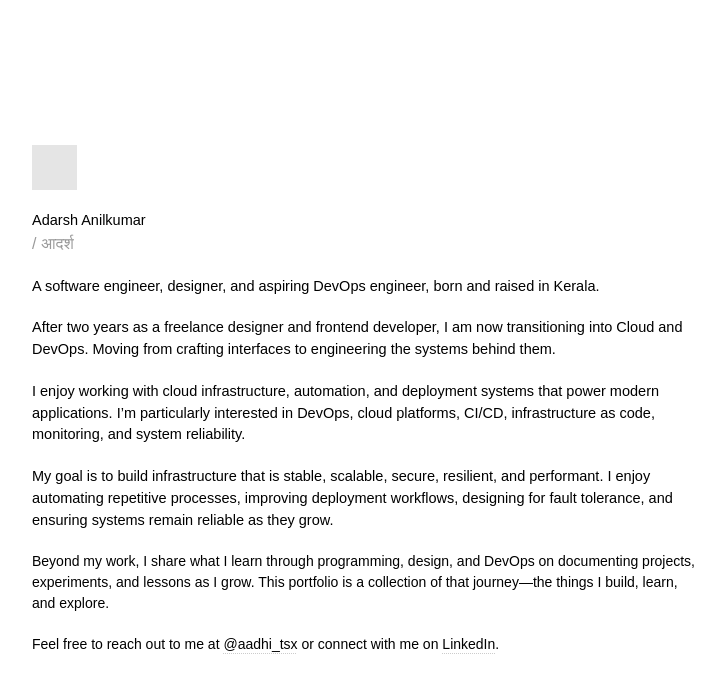
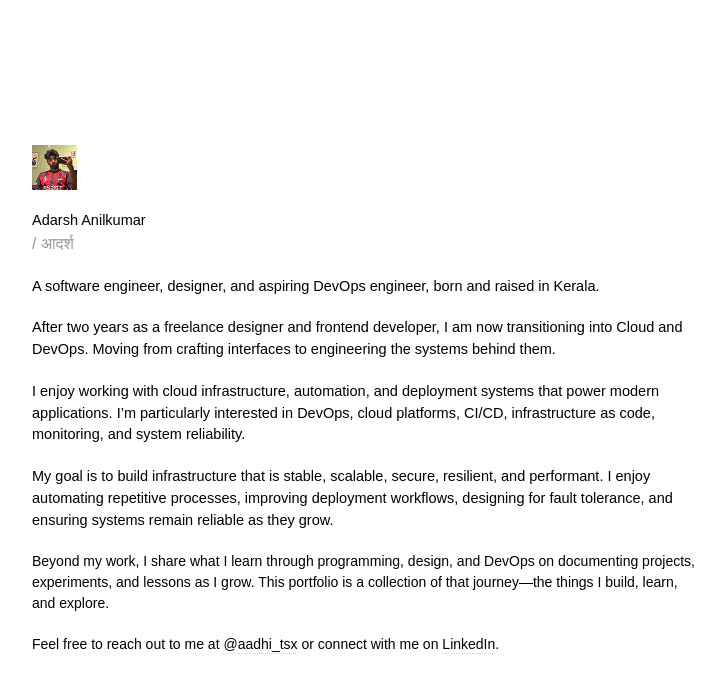
Before and after one commit to bettercalladx6sh/adx6sh.sh, a Next.js app: page / in a window 1280 px wide. Shown: the top 690 px of the page, without its empty margins (272-997 px from the left). Built offline with nearby package versions, Linux system fonts and the light colour scheme.

Commit message:
feat: add image to page.tsx

```diff
--- a/app/page.tsx
+++ b/app/page.tsx
@@ -1,3 +1,5 @@
+"use client";
+import Image from "next/image";
 import Link from "next/link";
 
 const LINKS = {
@@ -17,7 +19,19 @@ export default function Home() {
     <div className="flex items-center justify-center w-full min-h-screen bg-white">
       <div className="flex flex-col items-start justify-center w-2xl h-screen gap-5">
         <div className="flex flex-col gap-5 w-full" id="head">
-          <div className="flex items-center justify-center w-11.25 aspect-square bg-black/10"></div>
+          <div className="flex items-center justify-center w-11.25 aspect-square bg-black/10">
+            <Image
+              src="/avatar.png"
+              alt="Adarsh Anilkumar"
+              width={100}
+              height={100}
+              sizes="100px"
+              priority
+              draggable={false}
+              unoptimized
+              className="overflow-hidden"
+            />
+          </div>
           <div className="flex flex-col items-start justify-center w-full font-inter font-medium">
             <h3 className="text-black text-[14.5px]">Adarsh Anilkumar</h3>
             <p className="text-black/40 font-devanagari">/ आदर्श</p>
```
